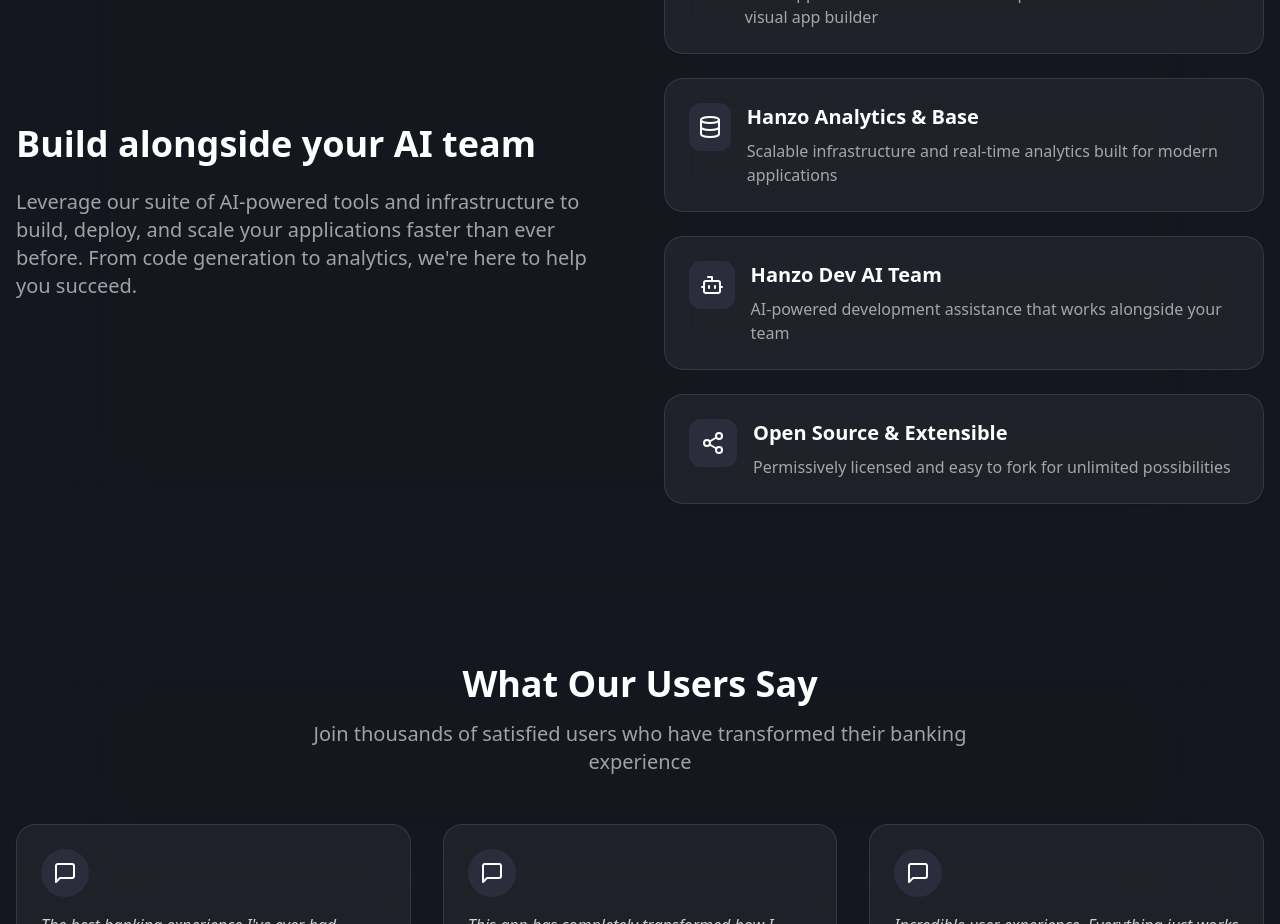
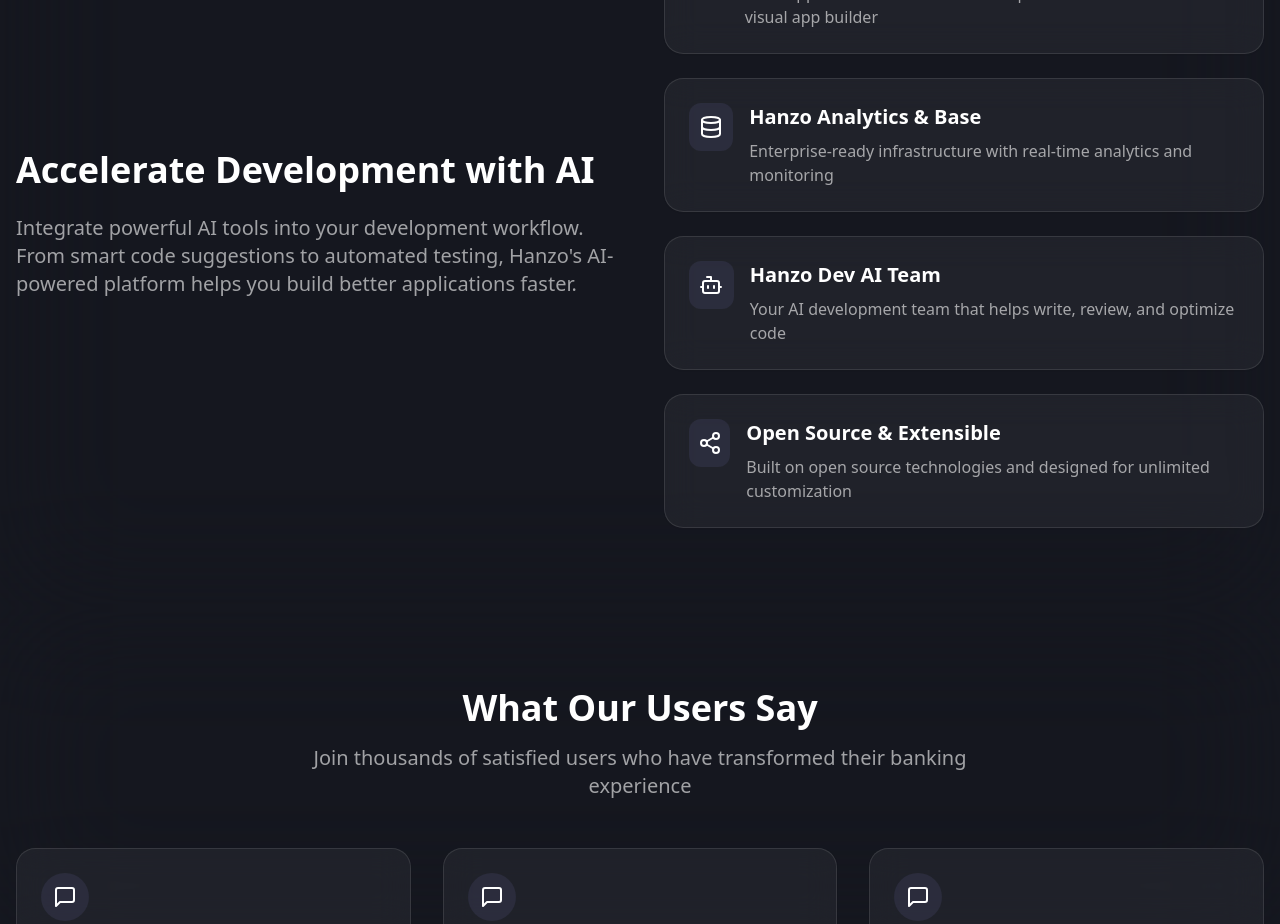
Before and after one commit to hanzo-apps/hanzo.sh, a React (Vite) app: page / in a window 1280 px wide. Shown: the part 960-1884 px from the top of the page. Built offline with nearby package versions, Linux system fonts and the light colour scheme.

Commit message:
Update website content
Updated website content as requested.

```diff
--- a/src/components/Features.tsx
+++ b/src/components/Features.tsx
@@ -12,17 +12,17 @@
     {
       icon: <Database className="w-6 h-6 text-white" />,
       title: "Hanzo Analytics & Base",
-      description: "Scalable infrastructure and real-time analytics built for modern applications"
+      description: "Enterprise-ready infrastructure with real-time analytics and monitoring"
     },
     {
       icon: <Bot className="w-6 h-6 text-white" />,
       title: "Hanzo Dev AI Team",
-      description: "AI-powered development assistance that works alongside your team"
+      description: "Your AI development team that helps write, review, and optimize code"
     },
     {
       icon: <Share2 className="w-6 h-6 text-white" />,
       title: "Open Source & Extensible",
-      description: "Permissively licensed and easy to fork for unlimited possibilities"
+      description: "Built on open source technologies and designed for unlimited customization"
     }
   ];
 
@@ -33,10 +33,10 @@
         <div className="grid md:grid-cols-2 gap-12 items-center">
           <div className="space-y-6">
             <h2 className="text-4xl font-bold text-white">
-              Build alongside your AI team
+              Accelerate Development with AI
             </h2>
             <p className="text-xl text-white/60">
-              Leverage our suite of AI-powered tools and infrastructure to build, deploy, and scale your applications faster than ever before. From code generation to analytics, we're here to help you succeed.
+              Integrate powerful AI tools into your development workflow. From smart code suggestions to automated testing, Hanzo's AI-powered platform helps you build better applications faster.
             </p>
           </div>
           <div className="grid gap-6">
```
